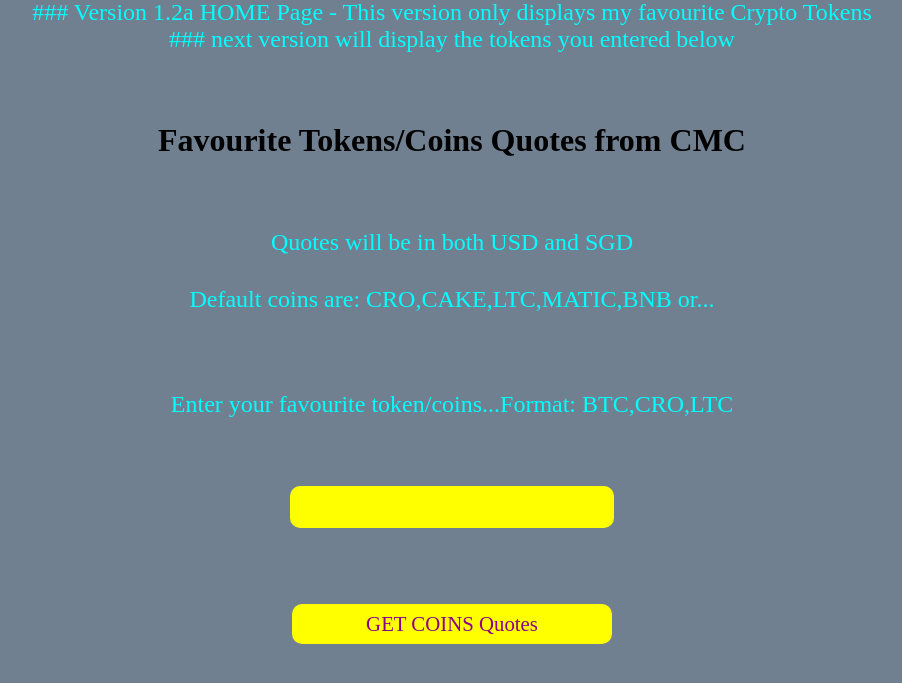
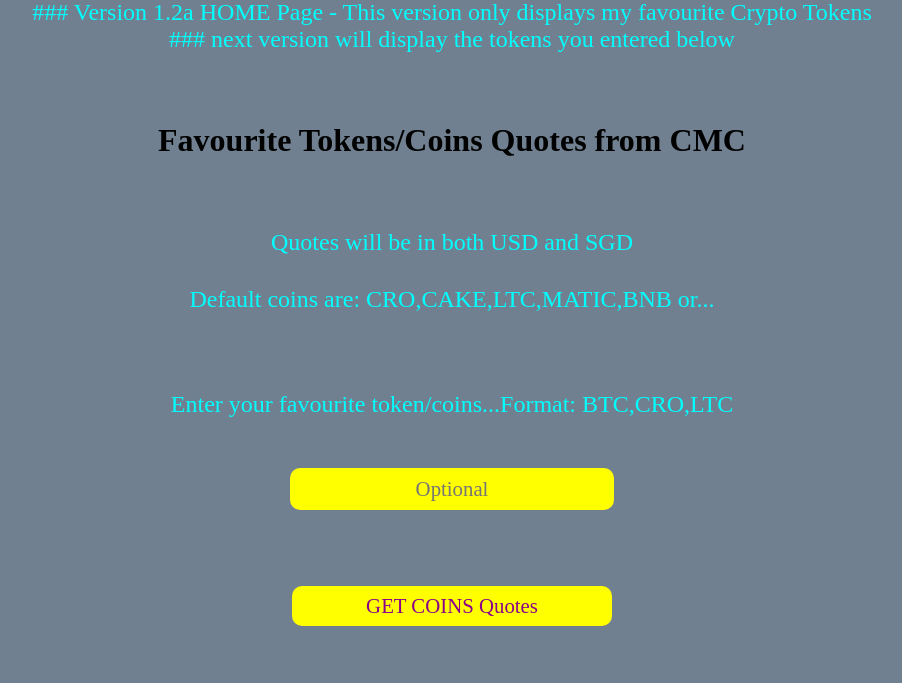
Before and after one commit to win1688/GetFavCryptoQuotes, a Flask app: page / in a window 1280 px wide. Shown: the part 31-714 px from the top of the page, without its empty margins (188-1090 px from the left). Run offline with Flask 2, Linux system fonts and the light colour scheme.

Commit message:
Add placeholder text Optional to index.html

```diff
--- a/templates/index.html
+++ b/templates/index.html
@@ -16,8 +16,7 @@
 				 <p>Default coins are: {{ favcoins }} or... </p>
 				 <br>
 			     <p>Enter your favourite token/coins...Format: BTC,CRO,LTC </p>
-			     <br>
-			     <input type="text" name="coin_input">
+			     <input type="text" name="coin_input" placeholder="Optional">
 			     <br><br><br>
 			     <input type="submit" value="GET COINS Quotes"  id="coins">
 			 </form>
```
